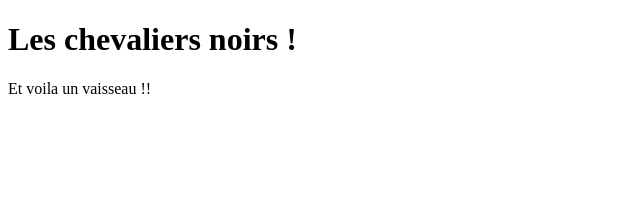
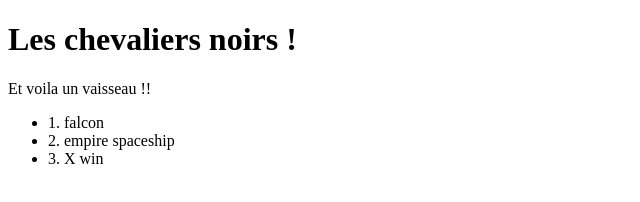
Before and after one commit to YannRaymond/formation-git-mastering-YR, a plain HTML site: page index.html in a window 1280 px wide. Shown: the whole page, without its empty margins (0-640 px from the left). Drawn offline with Linux system fonts and the light colour scheme.

Commit message:
add spaceship

```diff
--- a/index.html
+++ b/index.html
@@ -10,6 +10,11 @@
     <div>
       Et voila un vaisseau !!
     </div>
+    <ul>
+      <li>1. falcon</li>
+      <li>2. empire spaceship</li>
+      <li>3. X win</li>
+    </ul>
 
 
 </body>
```
